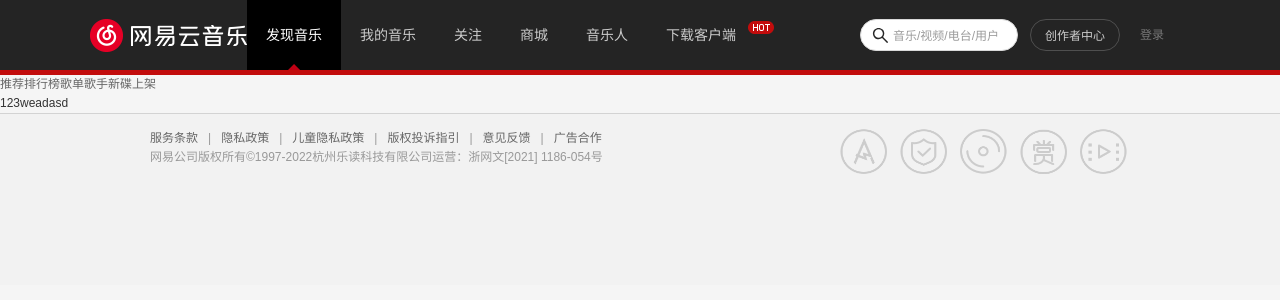
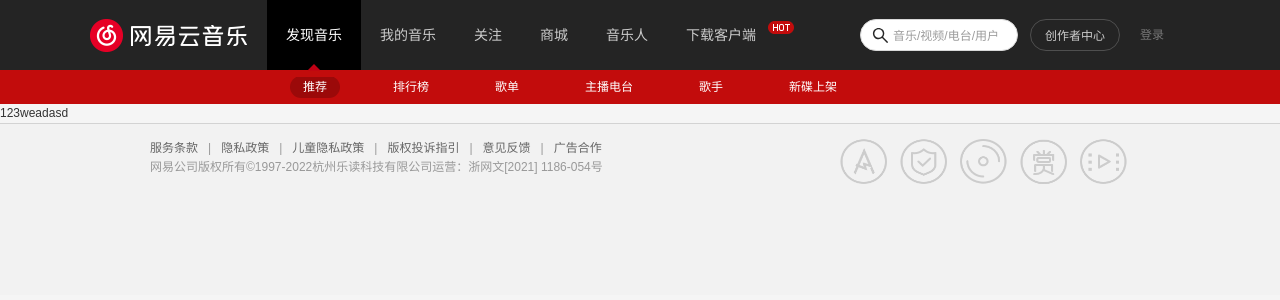
Before and after one commit to fujiaxu0207/music, a React (Create React App) app: page /#/discover/recommend in a window 1280 px wide. Shown: the top 300 px of the page. Built offline with nearby package versions, Linux system fonts and the light colour scheme; no server answers.

Commit message:
完成对redux的相关引入

```diff
--- a/package.json
+++ b/package.json
@@ -15,8 +15,11 @@
     "normalize.css": "^8.0.1",
     "react": "^17.0.2",
     "react-dom": "^17.0.2",
+    "react-redux": "^7.2.6",
     "react-router-dom": "5",
     "react-scripts": "5.0.0",
+    "redux": "^4.1.2",
+    "redux-thunk": "^2.4.1",
     "styled-components": "^5.3.3",
     "web-vitals": "^2.1.0"
   },
--- a/src/components/Header/style.js
+++ b/src/components/Header/style.js
@@ -18,9 +18,10 @@ export const HeaderWrapper = styled.div`
 `;
 export const HeaderLeft = styled.div`
   display: flex;
+
   .logo a {
     display: block;
-    width: 157px;
+    width: 177px;
     height: 100%;
     padding: 0 20px 0 0;
     background-position: 0 0;
@@ -63,7 +64,8 @@ export const HeaderLeft = styled.div`
       height: 7px;
       transform: translateX(-50%);
       background-image: url(${sprite_01});
-      background-position: -226px 0;
+      background-size: 120px auto;
+      background-position: -105px -70px;
     }
   }
 `;
--- a/src/pages/discover/index.js
+++ b/src/pages/discover/index.js
@@ -1,23 +1,30 @@
 import React, { memo } from "react";
-import { NavLink, Route, Switch, Redirect } from "react-router-dom";
+import { NavLink, Redirect, Route, Switch } from "react-router-dom";
 
+import Recommend from "./recommend";
 import ToTop from "@/pages/discover/toTop";
-import Recommend from "./recommend";
+import { NavWrapper } from "./style";
 
 export default memo(function Discover() {
   return (
-    <div>
-      <div>
-        <NavLink to={"/discover/recommend"}>推荐</NavLink>
-        <NavLink to={"/discover/recommend"}>排行榜</NavLink>
-        <NavLink to={"/discover/recommend"}>歌单</NavLink>
-        <NavLink to={"/discover/recommend"}>歌手</NavLink>
-        <NavLink to={"/discover/recommend"}>新碟上架</NavLink>
-      </div>
+    <>
+      <NavWrapper>
+        <div className="nav-wraper wrap-v1">
+          <div className="nav">
+            <NavLink to={"/discover/recommend"}>推荐</NavLink>
+            <NavLink to={"/discover/rank"}>排行榜</NavLink>
+            <NavLink to={"/discover/t"}>歌单</NavLink>
+            <NavLink to={"/discover/b"}>主播电台</NavLink>
+            <NavLink to={"/discover/singer"}>歌手</NavLink>
+            <NavLink to={"/discover/new"}>新碟上架</NavLink>
+          </div>
+        </div>
+      </NavWrapper>
       <Switch>
         <Route path={"/discover/recommend"} component={Recommend}></Route>
+        <Redirect  to={"/discover/recommend"}></Redirect>
       </Switch>
       <ToTop />
-    </div>
+    </>
   );
 });
--- a/src/pages/discover/recommend/style.js
+++ b/src/pages/discover/recommend/style.js
@@ -0,0 +1 @@
+import styled from 'styled-components';
--- /dev/null
+++ b/src/pages/discover/style.js
@@ -0,0 +1,26 @@
+import styled from "styled-components";
+
+export const NavWrapper = styled.div`
+  display: flex;
+  height: 29px;
+  background-color: #c20c0c;
+  .nav {
+    margin-top: 2px;
+    margin-left: 180px;
+    overflow: hidden;
+    a {
+      margin: 15px 20px;
+      margin-bottom: 0px;
+      padding: 4px 13px;
+      height: 20px;
+      color: #fff;
+      text-decoration: none;
+      line-height: 21px;
+      &:hover,
+      &.active {
+        border-radius: 15px;
+        background: #9b0909;
+      }
+    }
+  }
+`;
```
Also changed, not shown: src/store/index.js (added, +9 -0 lines), src/store/reducer.js (added, +7 -0 lines), 1 other file (tests, documents, lock files or other folders).
